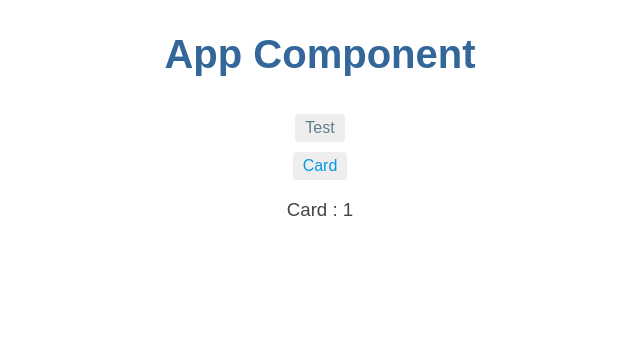
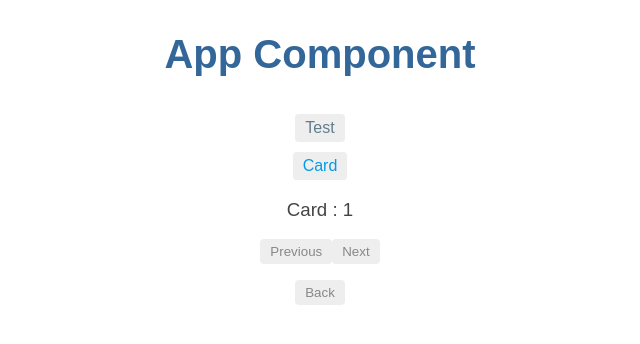
Before and after one commit to biswa-bhusan-gupta/Angular-Routing_Navigation, an Angular app: page /card/1 in a window 1280 px wide. Shown: the top 344 px of the page, without its empty margins (320-960 px from the left). Built offline with nearby package versions, Linux system fonts and the light colour scheme.

Commit message:
Fifth Commit

```diff
--- a/src/app/card-details/card-details.component.html
+++ b/src/app/card-details/card-details.component.html
@@ -1 +1,8 @@
 <h3>Card : {{cardId}}</h3>
+<p>
+  <button (click)="goPrevious()">Previous</button>
+  <button (click)="goNext()">Next</button>
+</p>
+<div>
+  <button (click)="goBack()">Back</button>
+</div>
--- a/src/app/card-details/card-details.component.ts
+++ b/src/app/card-details/card-details.component.ts
@@ -1,5 +1,7 @@
+import { NullTemplateVisitor } from "@angular/compiler";
 import { Component } from "@angular/core";
-import { ActivatedRoute } from "@angular/router";
+import { ActivatedRoute, ParamMap } from "@angular/router";
+import { Router } from "@angular/router";
 
 @Component({
   selector: "app-details",
@@ -7,13 +9,29 @@ import { ActivatedRoute } from "@angular/router";
   styleUrls: ["./card-details.component.css"]
 })
 export class CardDetailsComponent {
-  constructor(private route: ActivatedRoute) {}
+  constructor(private route: ActivatedRoute, private router: Router) {}
 
   component = "Card Details Component";
   public cardId;
 
   ngOnInit() {
-    let id = Number(this.route.snapshot.paramMap.get("id"));
-    this.cardId = id;
+    this.route.paramMap.subscribe((params: ParamMap) => {
+      let id = Number(params.get("id"));
+      this.cardId = id;
+    });
+  }
+
+  goPrevious() {
+    let previousId = this.cardId - 1;
+    this.router.navigate(["/card", previousId]);
+  }
+  goNext() {
+    let nextId = this.cardId + 1;
+    this.router.navigate(["/card", nextId]);
+  }
+
+  goBack() {
+    let selectId = this.cardId ? this.cardId : null;
+    this.router.navigate(["/card", { id: selectId }]);
   }
 }
--- a/src/styles.css
+++ b/src/styles.css
@@ -1,6 +1,3 @@
-/* You can add global styles to this file, and also import other style files */
-
-html,
 body {
   font-family: sans-serif;
 }
@@ -10,10 +7,8 @@ h1 {
   font-family: Arial, Helvetica, sans-serif;
   font-size: 250%;
 }
-
 h2,
-h3,
-h4 {
+h3 {
   color: #444;
   font-family: Arial, Helvetica, sans-serif;
   font-weight: lighter;
@@ -133,5 +128,5 @@ nav a.active {
 }
 /* everywhere else */
 * {
-  font-family: Arial, Helvetica, sans-serif;
+  font-family: Arial, Helvetica;
 }
```
